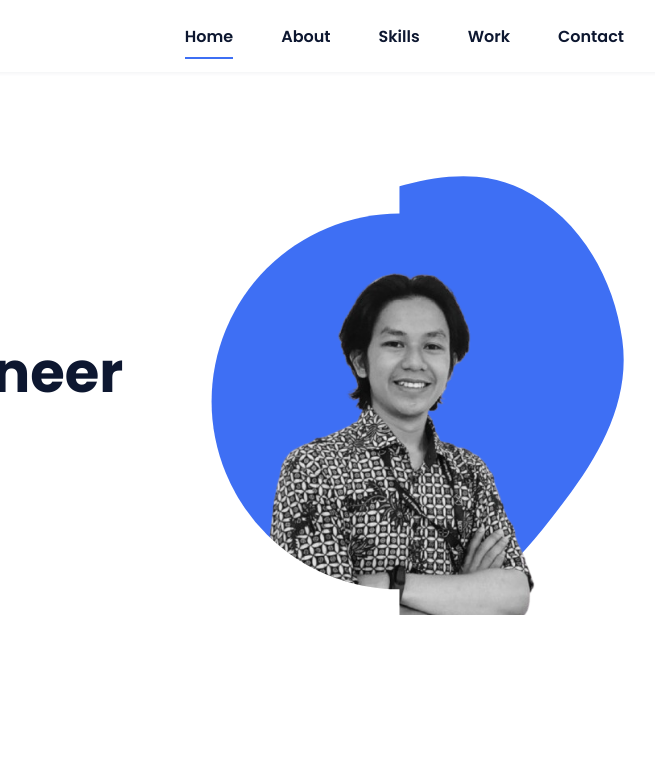
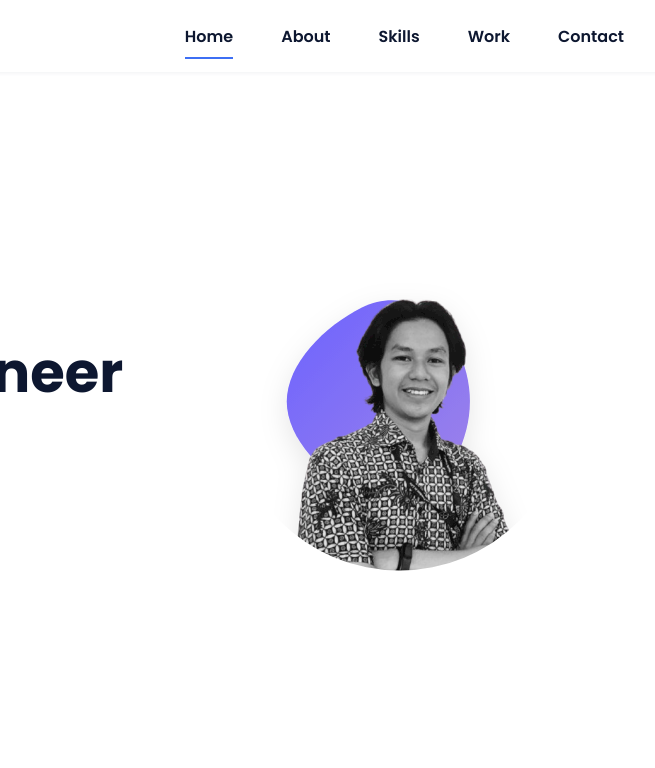
Before and after one commit to kresekhitam/Portofolio, a website: page index.html in a window 1280 px wide. Shown: the top 768 px of the page, 528-1183 px from the left. Drawn offline with nearby package versions, Linux system fonts and the light colour scheme.

Commit message:
Update index.html

```diff
--- a/index.html
+++ b/index.html
@@ -71,20 +71,39 @@
           class="home__blob"
           viewBox="0 0 479 467"
           xmlns="http://www.w3.org/2000/svg"
-            xmlns:xlink="http://www.w3.org/1999/xlink"
         >
-           <mask id="mask0" mask-type="alpha">
-  <circle cx="240" cy="240" r="200" />
-  <rect x="240" y="0" width="240" height="480" fill="black"/>
+          <defs>
+            <!-- Gradient halus -->
+            <linearGradient id="grad1" x1="0%" y1="0%" x2="100%" y2="100%">
+              <stop offset="0%" stop-color="#6C63FF" />
+              <stop offset="100%" stop-color="#A084E8" />
+            </linearGradient>
+
+            <!-- Shadow lembut -->
+            <filter id="shadow" x="-20%" y="-20%" width="140%" height="140%">
+              <feDropShadow dx="0" dy="10" stdDeviation="15" flood-color="#000" flood-opacity="0.1"/>
+            </filter>
+
+            <!-- Mask lebih smooth -->
+            <mask id="mask0">
+              <rect width="100%" height="100%" fill="black"/>
+              <circle cx="240" cy="240" r="180" fill="white"/>
             </mask>
-            <g mask="url(#mask0)">
+          </defs>
+
+          <g filter="url(#shadow)" mask="url(#mask0)">
+            <!-- Blob dengan warna gradient -->
             <path
-                d="M9.19024 145.964C34.0253 76.5814 114.865 54.7299 184.111 29.4823C245.804 6.98884 311.86 -14.9503 370.735 14.143C431.207 44.026 467.948 107.508 477.191 174.311C485.897 237.229 454.931 294.377 416.506 344.954C373.74 401.245 326.068 462.801 255.442 466.189C179.416 469.835 111.552 422.137 65.1576 361.805C17.4835 299.81 -17.1617 219.583 9.19024 145.964Z"
+              fill="url(#grad1)"
+              d="M60,-60C80,-20,80,20,60,60C40,100,0,120,-40,100C-80,80,-120,40,-120,0C-120,-40,-80,-80,-40,-100C0,-120,40,-100,60,-60Z"
+              transform="translate(240 240)"
             />
+
+            <!-- Image -->
             <image
-                class="home__blob-img"
-                x="50"
-                y="30"
+              x="90"
+              y="70"
+              width="300"
               href="assets/img/bagus.png"
             />
           </g>
@@ -175,22 +194,22 @@
 
         <div class="work__container bd-grid">
           <a href="" class="work__img">
-            <img src="assets/img/work1.jpg" alt="" />
+            <img src="assets/img/1.jpg" alt="" />
           </a>
           <a href="" class="work__img">
-            <img src="assets/img/work2.jpg" alt="" />
+            <img src="assets/img/2.jpg" alt="" />
           </a>
           <a href="" class="work__img">
             <img src="assets/img/work3.jpg" alt="" />
           </a>
           <a href="" class="work__img">
-            <img src="assets/img/work4.jpg" alt="" />
+            <img src="assets/img/4.jpg" alt="" />
           </a>
           <a href="" class="work__img">
-            <img src="assets/img/work5.jpg" alt="" />
+            <img src="assets/img/6.jpg" alt="" />
           </a>
           <a href="" class="work__img">
-            <img src="assets/img/work6.jpg" alt="" />
+            <img src="assets/img/7.jpg" alt="" />
           </a>
         </div>
       </section>
```
Lines whose indentation alone changed are shown as unchanged.
